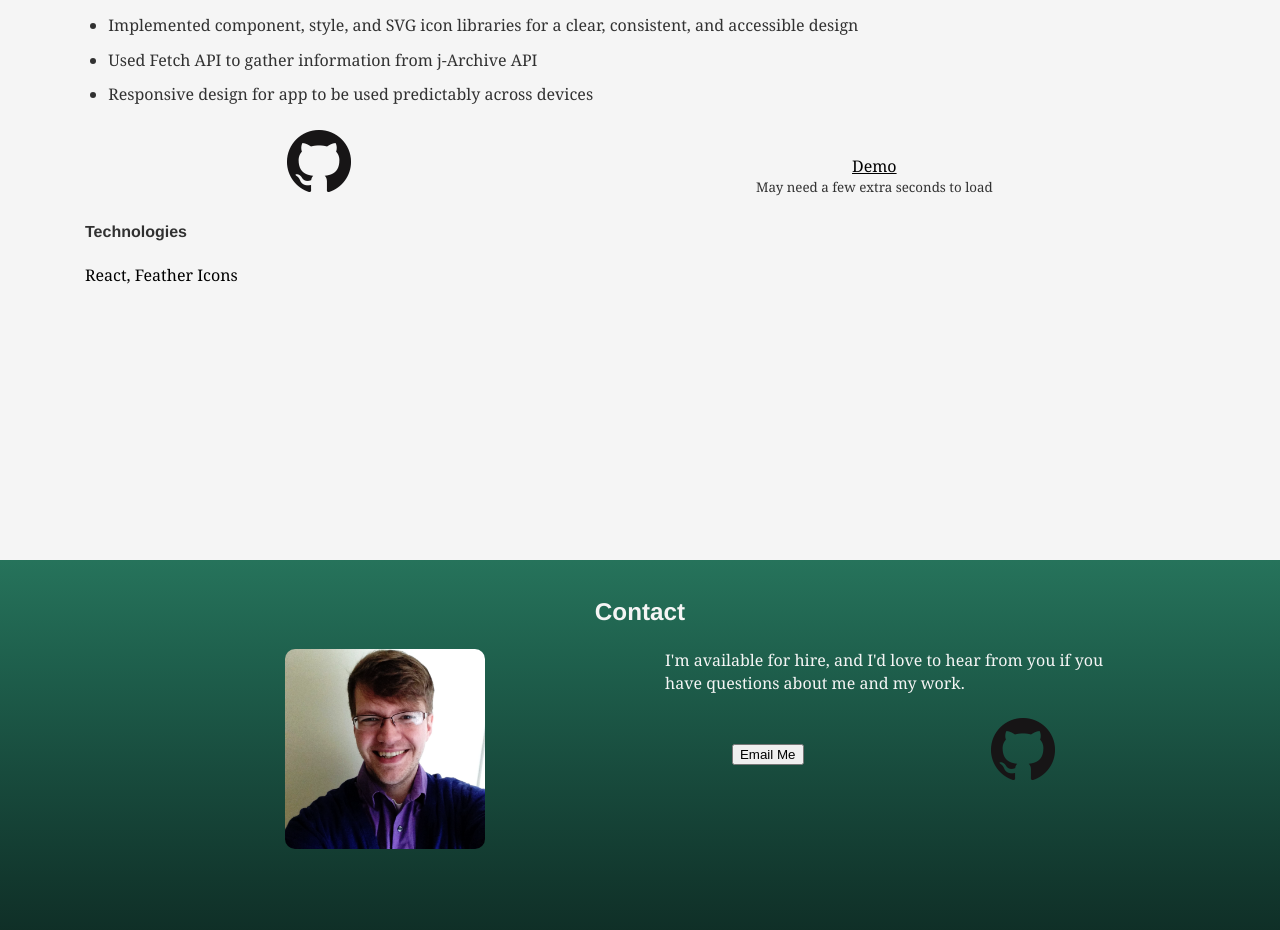
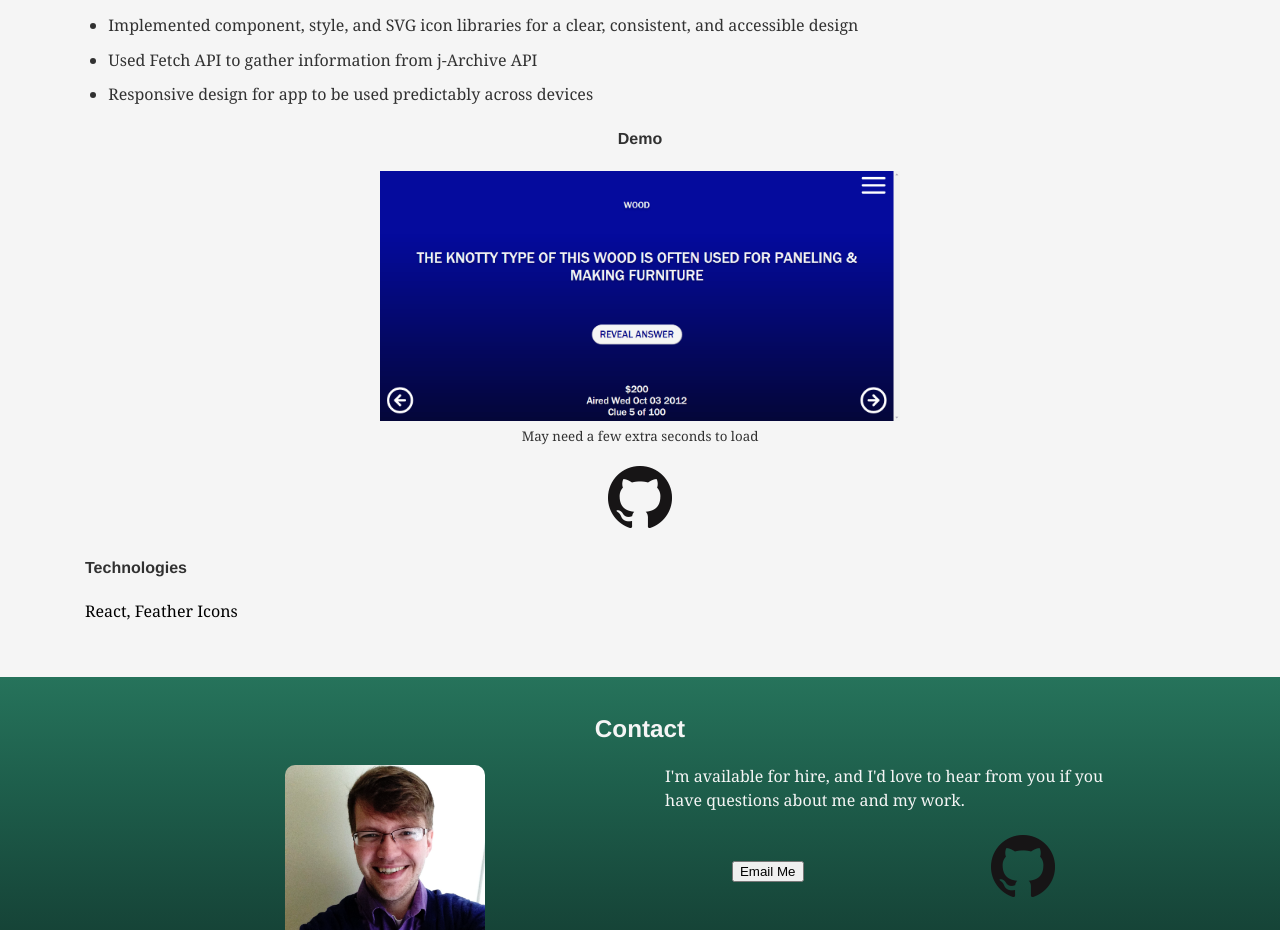
Before and after one commit to jaredjgebel/dev-portfolio-gatsby-v2, a Gatsby site: page / in a window 1280 px wide. Shown: the part 1880-2810 px from the top of the page. Built offline with nearby package versions, Linux system fonts and the light colour scheme; Gatsby itself is replaced by a stand-in of ours; some packages are replaced by stand-ins of ours; what typography-theme-sutro would draw is missing.

Commit message:
Add gatsby-image and screenshots

```diff
--- a/gatsby-config.js
+++ b/gatsby-config.js
@@ -1,6 +1,6 @@
 module.exports = {
   siteMetadata: {
-    title: "Jared Gebel, Full Stack Web Developer"
+    title: "Jared Gebel, Web Developer"
   },
   plugins: [
     "gatsby-plugin-react-helmet",
@@ -33,7 +33,16 @@ module.exports = {
         path: `${__dirname}/src/`
       }
     },
+    {
+      resolve: `gatsby-source-filesystem`,
+      options: {
+        name: `images`,
+        path: `${__dirname}/src/images/`,
+      }
+    },
     `gatsby-transformer-remark`,
-    `gatsby-transformer-json`
+    `gatsby-transformer-json`,
+    `gatsby-plugin-sharp`,
+    `gatsby-transformer-sharp`
   ]
 };
--- a/package.json
+++ b/package.json
@@ -7,14 +7,17 @@
     "babel-plugin-styled-components": "^1.8.0",
     "gatsby": "^2.0.22",
     "gatsby-cli": "^2.4.3",
+    "gatsby-image": "^2.2.33",
     "gatsby-plugin-manifest": "^2.0.2",
     "gatsby-plugin-offline": "^2.0.5",
     "gatsby-plugin-react-helmet": "^3.0.0",
+    "gatsby-plugin-sharp": "^2.3.2",
     "gatsby-plugin-styled-components": "^3.0.0",
     "gatsby-plugin-typography": "^2.2.0",
     "gatsby-source-filesystem": "^2.0.3",
     "gatsby-transformer-json": "^2.1.4",
     "gatsby-transformer-remark": "^2.1.7",
+    "gatsby-transformer-sharp": "^2.3.5",
     "react": "^16.5.1",
     "react-dom": "^16.5.1",
     "react-grid-system": "^5.0.2",
--- a/src/components/Article.js
+++ b/src/components/Article.js
@@ -9,7 +9,8 @@ const Article = ({
   github,
   demo,
   projectHighlights,
-  visible
+  visible,
+  screenshot
 }) => (
   <Col hidden={visible}>
     <h3 style={{ textAlign: "center" }}>{title}</h3>
@@ -24,13 +25,10 @@ const Article = ({
         style={{
           display: "flex",
           justifyContent: "space-around",
+          flexDirection: "column",
           alignItems: "center"
         }}
       >
-        <a href={github}>
-          <img src={githubIcon} alt="Github repository" />
-        </a>
-
         {demo ? (
           <div
             className="demo"
@@ -40,17 +38,23 @@ const Article = ({
               alignItems: "center"
             }}
           >
+            <h4>Demo</h4>
             <a
               href={demo}
               style={{ color: "black" }}
               target="_blank"
               rel="noopener noreferrer"
             >
-              Demo
+              {screenshot}
             </a>
+
             <small>May need a few extra seconds to load</small>
           </div>
         ) : null}
+
+        <a href={github} style={{ paddingTop: "20px" }}>
+          <img src={githubIcon} alt="Github repository" />
+        </a>
       </div>
       <h4>Technologies</h4>
       <p>
--- a/src/components/PillContainer.js
+++ b/src/components/PillContainer.js
@@ -2,6 +2,19 @@ import React, { Component } from "react";
 import PillLayout from "./PillLayout";
 import Article from "./Article";
 import Pill from "./Pill";
+import ArtSlidePuzzlesImage from "../images/gatsby-images/art-slide-puzzles-image";
+import PracticeJeopardyImage from "../images/gatsby-images/practice-jeopardy-image";
+
+const getScreenshot = title => {
+  switch (title) {
+    case "Art Slide Puzzles":
+      return <ArtSlidePuzzlesImage />;
+    case "Practice Jeopardy!":
+      return <PracticeJeopardyImage />;
+    default:
+      return null;
+  }
+};
 
 class PillContainer extends Component {
   constructor(props) {
@@ -52,6 +65,7 @@ class PillContainer extends Component {
         demo={edge.node.demo}
         projectHighlights={edge.node.projectHighlights}
         visible={!this.state[edge.node.title]}
+        screenshot={getScreenshot(edge.node.title)}
         key={i}
       />
     ));
--- /dev/null
+++ b/src/images/gatsby-images/art-slide-puzzles-image.js
@@ -0,0 +1,27 @@
+import React from "react";
+import { useStaticQuery, graphql } from "gatsby";
+import Img from "gatsby-image";
+
+export default () => {
+  const data = useStaticQuery(graphql`
+    query ArtSlidePuzzlesImage {
+      file(
+        relativePath: {
+          eq: "images/screenshots/art-slide-puzzles-screenshot.png"
+        }
+      ) {
+        childImageSharp {
+          fixed(height: 250) {
+            ...GatsbyImageSharpFixed
+          }
+        }
+      }
+    }
+  `);
+  return (
+    <Img
+      fixed={data.file.childImageSharp.fixed}
+      alt="Art Slide Puzzles demo screenshot"
+    />
+  );
+};
--- /dev/null
+++ b/src/images/gatsby-images/practice-jeopardy-image.js
@@ -0,0 +1,27 @@
+import React from "react";
+import { useStaticQuery, graphql } from "gatsby";
+import Img from "gatsby-image";
+
+export default () => {
+  const data = useStaticQuery(graphql`
+    query PracticeJeopardyImage {
+      file(
+        relativePath: {
+          eq: "images/screenshots/practice-jeopardy-screenshot.png"
+        }
+      ) {
+        childImageSharp {
+          fixed(height: 250) {
+            ...GatsbyImageSharpFixed
+          }
+        }
+      }
+    }
+  `);
+  return (
+    <Img
+      fixed={data.file.childImageSharp.fixed}
+      alt="Practice Jeopardy! demo screenshot"
+    />
+  );
+};
```
Also changed, not shown: src/pages/screenshots.js (added, +27 -0 lines), src/images/favicon/android-chrome-192x192.png, src/images/favicon/android-chrome-512x512.png, src/images/favicon/apple-touch-icon.png, src/images/favicon/favicon-16x16.png, src/images/favicon/favicon-32x32.png, src/images/favicon/favicon.ico, src/images/screenshots/art-slide-puzzles-screenshot.png (added), src/images/screenshots/practice-jeopardy-screenshot.png (added).
